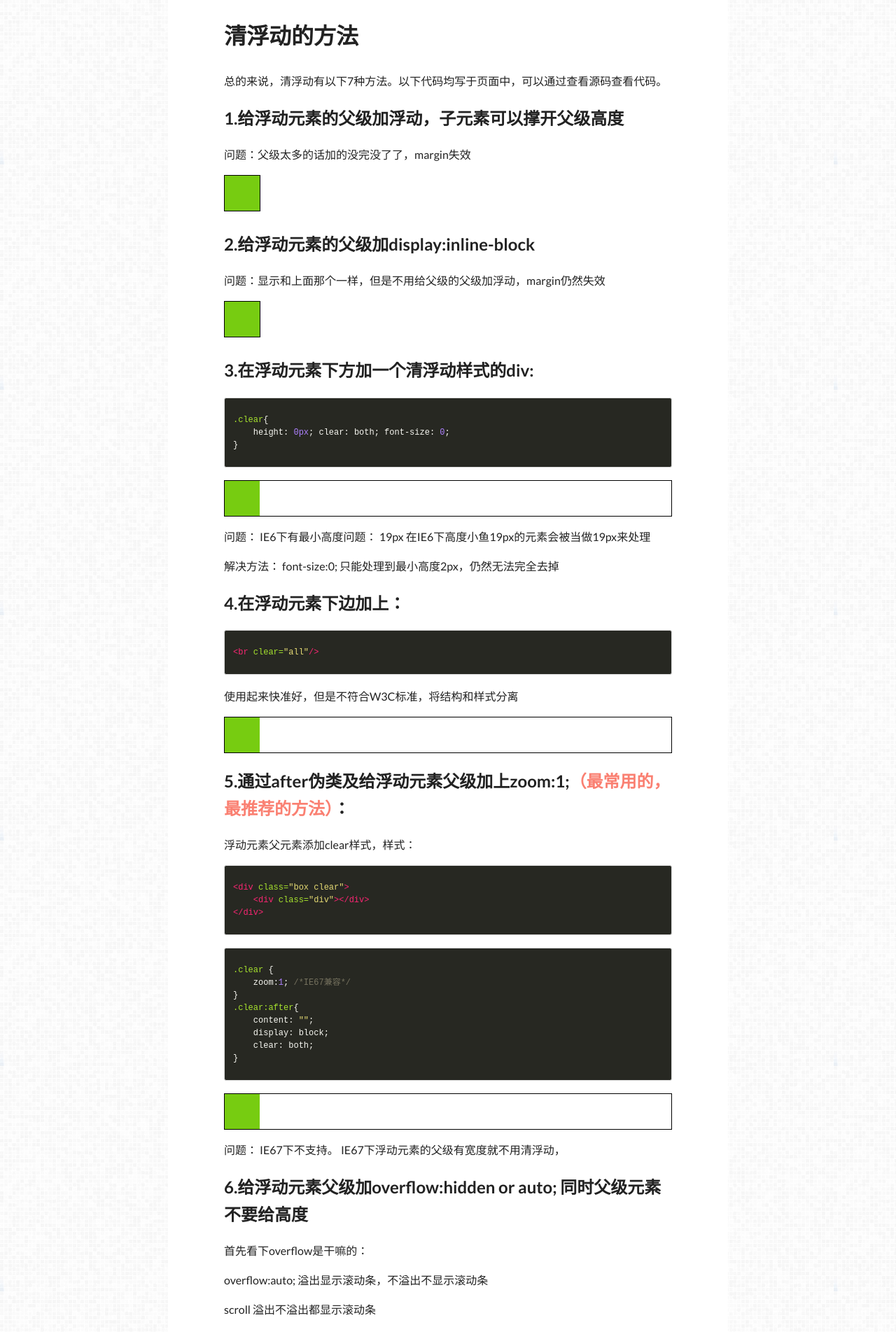
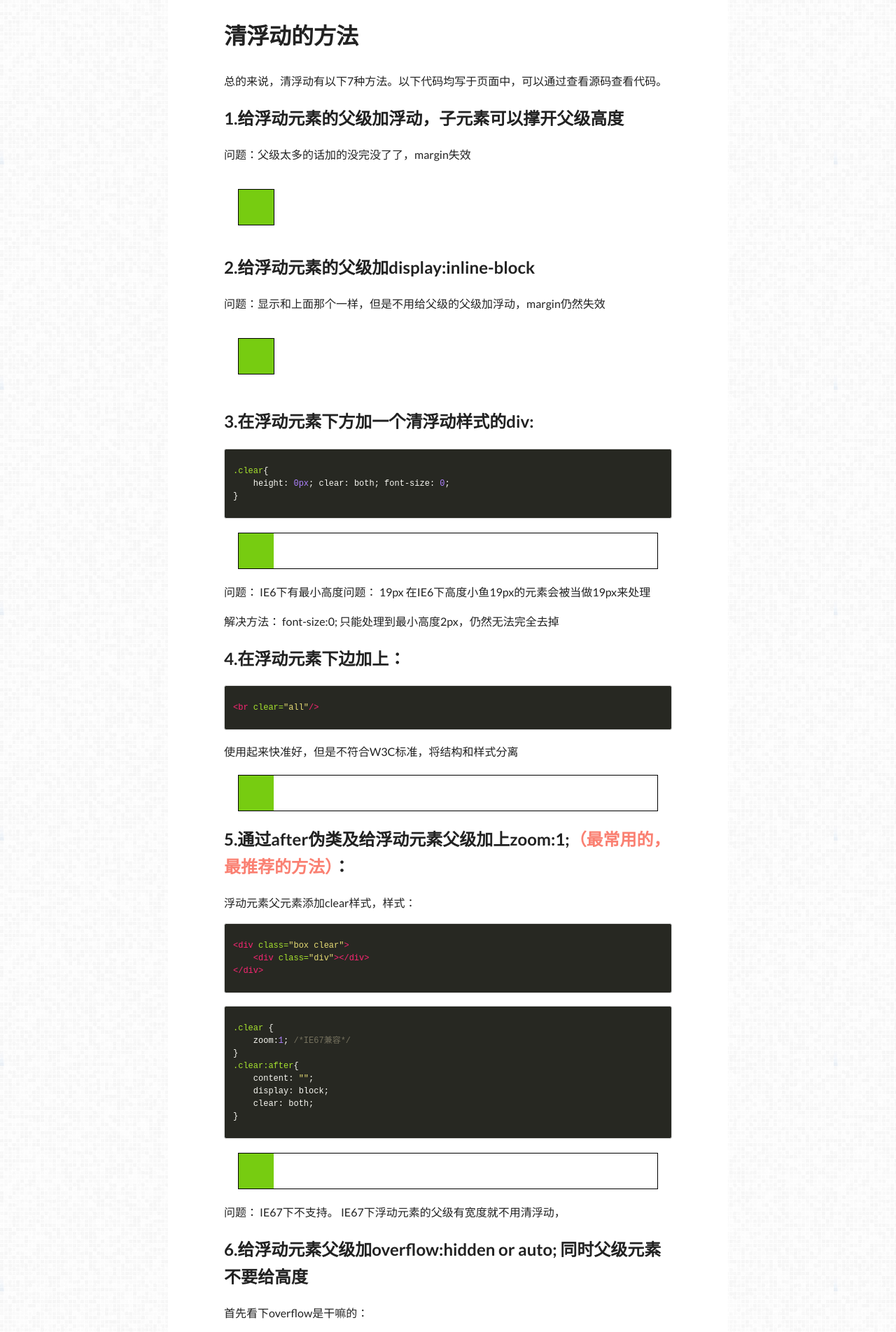
Before and after one commit to 0ovickyo0/0ovickyo0.github.io, a Jekyll site: the page built from _posts/2015-02-05-htmlcss-clear-float.md, in a window 1280 px wide. Shown: the part 731-2634 px from the top of the page at 70% size. Built offline with Jekyll 4.4.1, drawn with Linux system fonts in a browser that asks for light colours; nearby versions of some CDN libraries; comment, search, counter and statistics services are not loaded.

Commit message:
posts:clear float

```diff
--- a/_posts/2015-02-05-htmlcss-clear-float.md
+++ b/_posts/2015-02-05-htmlcss-clear-float.md
@@ -23,21 +23,20 @@ image:
 ## 1.给浮动元素的父级加浮动，子元素可以撑开父级高度
 问题：父级太多的话加的没完没了了，margin失效
 
-<div style="display:inline-block;">
-    <div style="border:1px solid black; float:left;">
-        <div style="width:50px; height:50px; background-color:#7c1; float:left;">
-        </div>
+
+<div style="border:1px solid black; float:left;margin:20px;">
+    <div style="width:50px; height:50px; background-color:#7c1; float:left;">
     </div>
 </div>
 
-
+<br clear="all"/>
 
 
 ## 2.给浮动元素的父级加display:inline-block
 问题：显示和上面那个一样，但是不用给父级的父级加浮动，margin仍然失效
 
 <div>
-    <div style="border:1px solid black;display:inline-block">
+    <div style="border:1px solid black;display:inline-block;margin:20px;">
         <div style="width:50px; height:50px; background-color:#7c1; float:left;">
         </div>
     </div>
@@ -51,7 +50,7 @@ image:
     height: 0px; clear: both; font-size: 0;
 }
 {% endhighlight %}
-<div style="border:1px solid black;">
+<div style="border:1px solid black;margin:20px;">
     <div style="width:50px; height:50px; background-color:#7c1; float:left;">
     </div>
     <div style="height: 0px; clear: both; font-size: 0;"></div>
@@ -70,7 +69,7 @@ font-size:0; 只能处理到最小高度2px，仍然无法完全去掉
 {% endhighlight %}
 使用起来快准好，但是不符合W3C标准，将结构和样式分离
 
-<div style="border:1px solid black;">
+<div style="border:1px solid black;margin:20px;">
     <div style="width:50px; height:50px; background-color:#7c1; float:left;">
     </div>
     <br clear="all"/>
@@ -106,6 +105,7 @@ font-size:0; 只能处理到最小高度2px，仍然无法完全去掉
 }
 .box {
     border:1px solid black;
+    margin:20px;
 }
 </style>
 
@@ -130,7 +130,7 @@ hidden 溢出隐藏
 
 检测浮动元素的溢出，overflow:auto; 可以检测出浮动元素的溢出
 
-<div style="border:1px solid black;overflow:hidden;">
+<div style="border:1px solid black;margin:20px;overflow:hidden;">
     <div style="width:50px; height:50px; background-color:#7c1; float:left;">
     </div>
     <br clear="all"/>
@@ -141,7 +141,7 @@ overflow问题：IE6下不行，包不住浮动元素，解决办法：配合zoo
 ## 7.定位清浮动
 给父级加上：position:absolute, position:fixed
 
-<div style="border:1px solid black;position:absolute;">
+<div style="border:1px solid black;margin:20px;position:absolute;">
     <div style="width:50px; height:50px; background-color:#7c1; float:left;">
     </div>
     <br clear="all"/>
```
